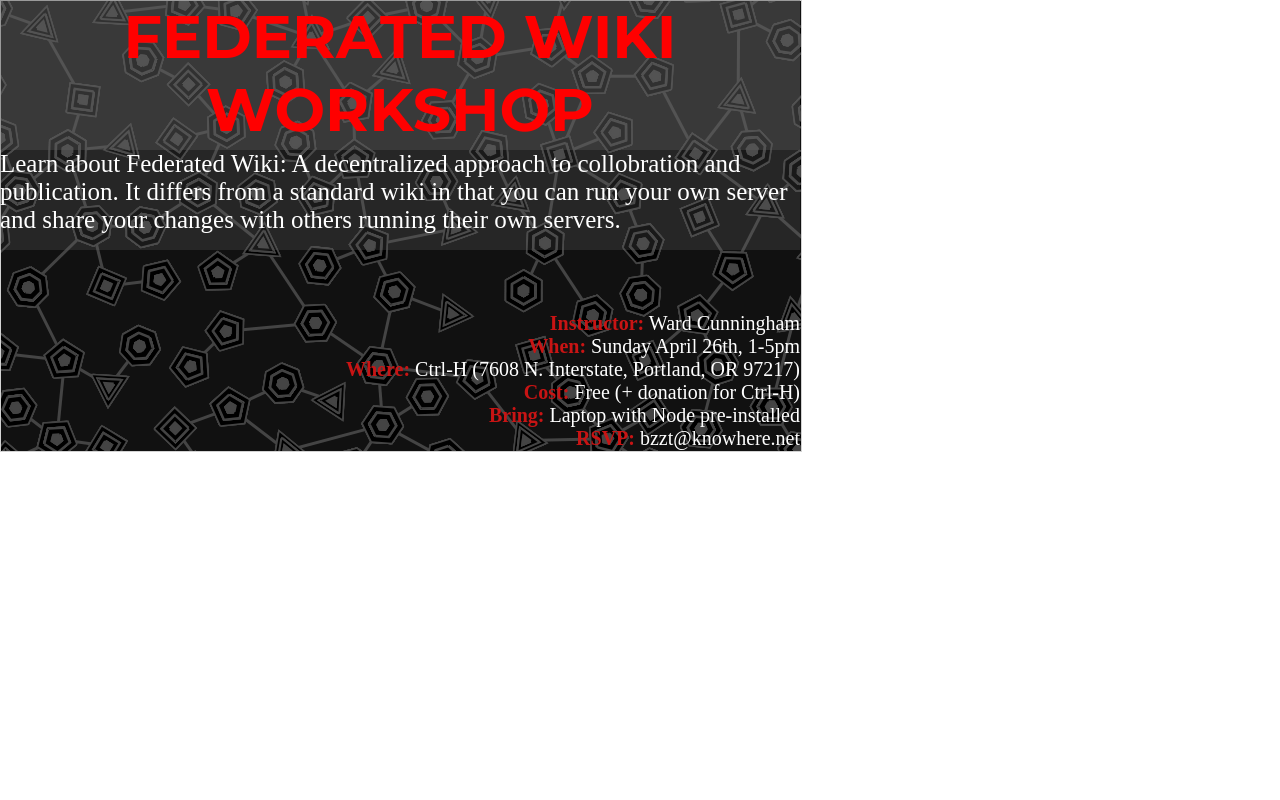
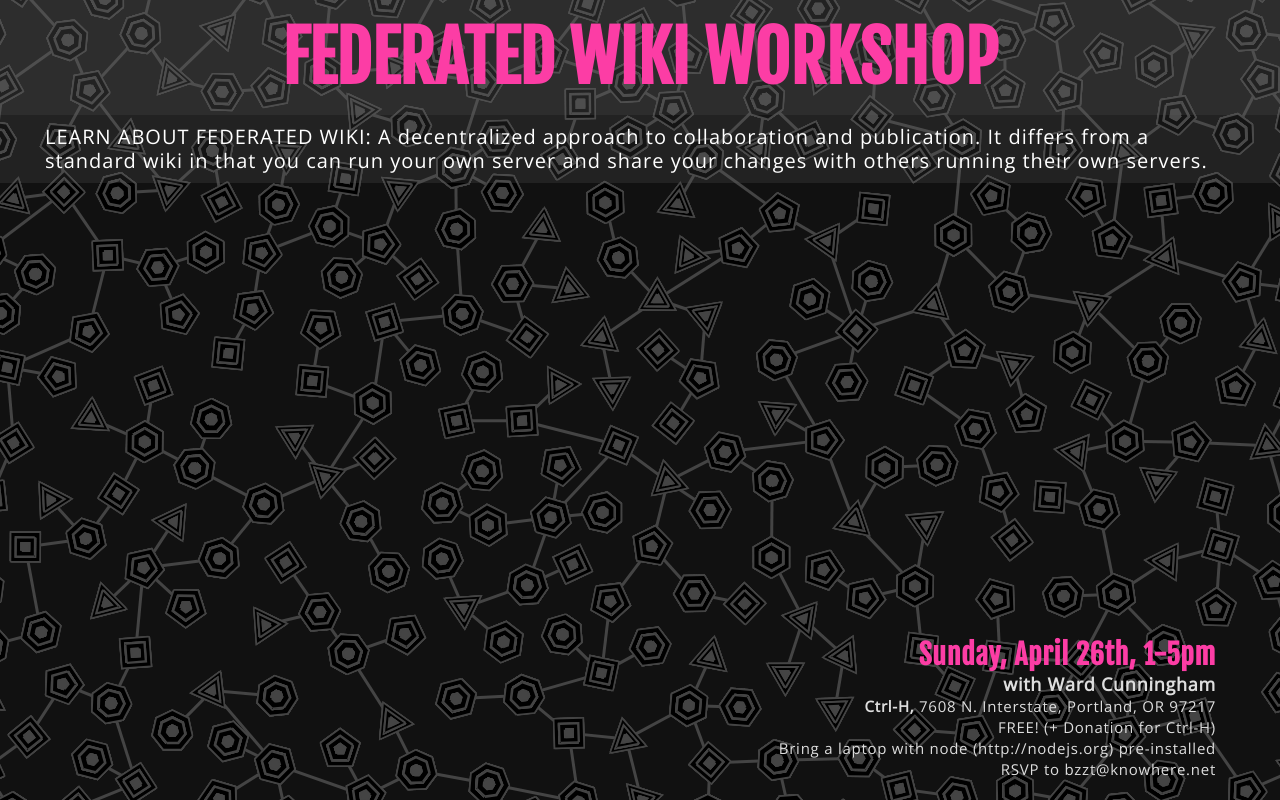
Before and after one commit to bzztbomb/fed_wiki_flyer, a plain HTML site: page index.html in a window 1280 px wide. Drawn offline with nearby package versions, Linux system fonts and the light colour scheme.

Commit message:
Debbie saves the day

```diff
--- a/flyer.js
+++ b/flyer.js
@@ -1,5 +1,25 @@
-$(document).ready(function()
-{
+
+function sizeCanvas() {
+var canvases = document.getElementsByTagName('canvas');
+
+for (var i = 0; i < canvases.length; i++) {
+
+
+    canvases[i].style.width = '100%';
+    canvases[i].style.height = '100%';
+    canvases[i].width = canvases[i].clientWidth;
+    canvases[i].height = canvases[i].clientHeight;
+	}
+
+}
+
+function flyer() {
+	sizeCanvas();
+
+	var c = $("#myCanvas");
+	c.width(c.width());
+	c.height(c.height());
+
 	var canvas = $("#myCanvas"),
 	 	ctx = canvas.get(0).getContext("2d"),
 	 	width = canvas.width(),
@@ -103,4 +123,8 @@ $(document).ready(function()
 			}
 		}
 	}
-});
+}
+
+$( window ).resize(flyer);
+
+$(document).ready(flyer);
--- a/index.html
+++ b/index.html
@@ -1,65 +1,98 @@
 <!DOCTYPE html>
 <html>
-<link rel="stylesheet" type="text/css" href="flyer.css" />
 <body>
 
 <script src="https://ajax.googleapis.com/ajax/libs/jquery/1.9.0/jquery.min.js"></script>
 <script src="flyer.js"></script>
-<link href='http://fonts.googleapis.com/css?family=Montserrat:700' rel='stylesheet' type='text/css'>
+<link href='http://fonts.googleapis.com/css?family=Open+Sans:400,300|Fjalla+One' rel='stylesheet' type='text/css'>
 
 <style>
+
 * { margin:0; padding:0; } /* to remove the top and left whitespace */
 
-html, body { width:100%; height:100%; } /* just to be sure these are full screen*/
+html, body { width:100%; height:100%; font-family: 'Open Sans', sans-serif; } /* just to be sure these are full screen*/
 
-canvas { display:block; } /* To remove the scrollbars */
+canvas {
+  margin: 0;
+  padding: 0;
+  display:block;
+  position: absolute;
+  top: 0;
+  left: 0;
+  width: 100%;
+  height: 100%;
+}
 
 #info-container {
   position: absolute;
   left: 0px;
   top: 0px;
-  width: 800px;
-  height: 450px;
+  width: 100%;
+  height: 100%;
   color: white;
 }
 
 #header {
-  background-color: rgba(99, 99, 99, 0.5);
-  font-size: 40px;
-  height: 150px;
+  background-color: rgba(99, 99, 99, 0.35);
+  font-size: 60px;
   text-align: center;
-  vertical-align: middle;
+  padding-top: 20px;
+  padding-bottom: 20px;
+  line-height: 75px;
 }
 
 #header h1 {
-  color: red;
-  font-size: 60px;
-  font-family: "Montserrat";
-  font-weight: bold;
+  color: #fc3da5;
+  font-size: 69px;
+  font-family: 'Fjalla One';
 }
 
 #subheader {
-  background-color: rgba(99, 99, 99, 0.25);
-  height: 100px;
-  font-size: 25px;
+  background-color: rgba(99, 99, 99, 0.2);
+  font-family: 'Open Sans', sans-serif;
+  font-size: 20px;
+  line-height: 24px;
+  padding-top: 10px;
+  padding-bottom: 10px;
+  padding-left: 45px;
+  padding-right: 45px;
+  font-weight: 300;
+  letter-spacing: .05em;
 }
 
 #more-info {
-  font-size: 20px;
+  font-size: 15px;
+  line-height: 21px;
+  color: rgb(222,222,222);
+  letter-spacing: .05em;
   text-align: right;
   position: absolute;
   bottom: 0;
-  width: 800px;
+  width: 95%;
+  padding-bottom: 20px;
+  margin-right: 20px;
 }
 
 .info-type {
-  font-weight: bold;
-  color: rgb(200,20,20);
+  font-weight: 400;
+  color: rgb(222,222,222);
+}
+
+H2 {
+  font-size: 28px;
+  line-height: 34px;
+  font-family: 'Fjalla One', sans-serif;
+  color: #fc3da5;
+}
+
+H3 {
+  font-size: 18px;
+  line-height: 24px;
 }
 
 </style>
 
-<canvas id="myCanvas" width="800" height="450" style="border:1px solid #d3d3d3;">
+<canvas id="myCanvas">
 Your browser does not support the HTML5 canvas tag.
 </canvas>
 
@@ -68,15 +101,15 @@ Your browser does not support the HTML5 canvas tag.
     <h1>FEDERATED WIKI WORKSHOP</h1>
   </div>
   <div id="subheader">
-    Learn about Federated Wiki: A decentralized approach to collobration and publication.  It differs from a standard wiki in that you can run your own server and share your changes with others running their own servers.
+    LEARN ABOUT FEDERATED WIKI: A decentralized approach to collaboration and publication.  It differs from a standard wiki in that you can run your own server and share your changes with others running their own servers.
   </div>
   <div id="more-info">
-    <span class="info-type">Instructor:</span> Ward Cunningham <br>
-    <span class="info-type">When:</span> Sunday April 26th, 1-5pm <br>
-    <span class="info-type">Where:</span> Ctrl-H (7608 N. Interstate, Portland, OR 97217) <br>
-    <span class="info-type">Cost:</span> Free (+ donation for Ctrl-H) <br>
-    <span class="info-type">Bring:</span> Laptop with Node pre-installed <br>
-    <span class="info-type">RSVP:</span> bzzt@knowhere.net <br>
+    <H2>Sunday, April 26th, 1-5pm</H2>
+    <H3>with Ward Cunningham</H3>
+    <STRONG>Ctrl-H,</STRONG> 7608 N. Interstate, Portland, OR 97217<br>
+    FREE! (+ Donation for Ctrl-H)<br>
+    Bring a laptop with node (http://nodejs.org) pre-installed<br>
+    RSVP to bzzt@knowhere.net
   </div>
 </div>
 
```
